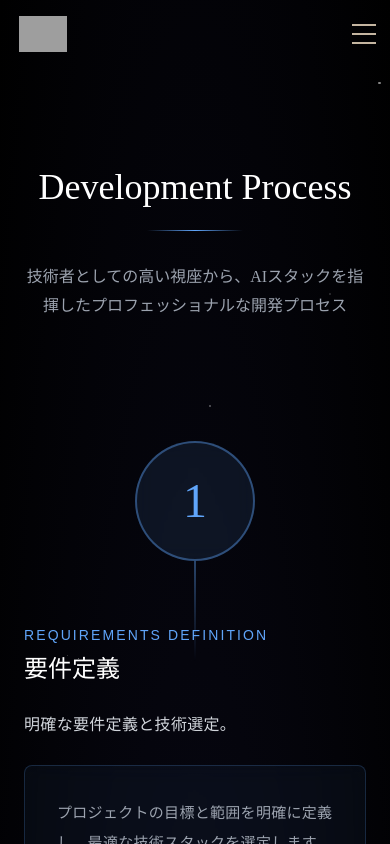
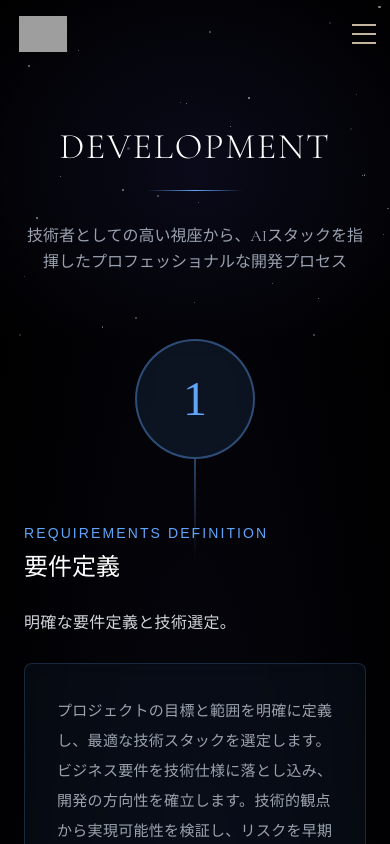
Before and after one commit to Dev-AK28/shape-d-hp, a Next.js app: page /process/development in a window 390 px wide. Shown: the top 844 px of the page. Built offline with nearby package versions, Linux system fonts and the light colour scheme; grey boxes are pictures that could not be loaded.

Commit message:
fix: address review feedback for PageHeader rollout (#98)
Apply PageHeader to process subpages, add testids for divider/email/star
background, and document contact title size unification intent in code paths.

```diff
--- a/components/ConsultingContent.tsx
+++ b/components/ConsultingContent.tsx
@@ -2,8 +2,7 @@
 
 import Image from 'next/image';
 import { motion, useReducedMotion } from 'framer-motion';
-import StarBackground from '@/components/StarBackground';
-import TextReveal from '@/components/scroll/TextReveal';
+import PageHeader from '@/components/ui/PageHeader';
 import { getScrollRevealProps } from '@/lib/scroll/reveal-props';
 import BrandLogo from '@/components/BrandLogo';
 import { OPTIMIZED_PUBLIC_IMAGES } from '@/lib/performance/image-assets';
@@ -42,23 +41,23 @@ export default function ConsultingContent() {
 
 
   return (
-    <section style={{ position: 'relative', padding: '160px 24px', background: 'radial-gradient(ellipse at center, #0a0a1a 0%, #000000 100%)' }}>
-      <StarBackground config={{ count: 100 }} />
+    <>
+      <PageHeader
+        title="CONSULTING"
+        subtitle="自己表現力を習得し、自己一致した生き方を実現する"
+        starBackground
+        dividerColor="#a78bfa"
+        className="pb-16"
+      />
 
-      <div style={{ maxWidth: '1200px', margin: '0 auto', position: 'relative', zIndex: 10 }}>
-        <motion.div
-          {...getScrollRevealProps(reduceMotion)}
-          style={{ textAlign: 'center', marginBottom: '120px' }}
-        >
-          <h2 style={{ fontSize: 'clamp(36px, 5vw, 48px)', fontWeight: 300, color: 'white', marginBottom: '16px', fontFamily: 'serif' }}>
-            <TextReveal as="span" text="Consulting Process" />
-          </h2>
-          <div style={{ width: '96px', height: '1px', background: 'linear-gradient(to right, transparent, #a78bfa, transparent)', margin: '0 auto' }}></div>
-          <p style={{ color: '#9ca3af', marginTop: '32px', maxWidth: '48rem', margin: '32px auto 0', lineHeight: 1.8, fontSize: '16px', fontFamily: 'serif' }}>
-            自己表現力を習得し、自己一致した生き方を実現する
-          </p>
-        </motion.div>
-
+      <section
+        style={{
+          position: 'relative',
+          padding: '0 24px 160px',
+          background: 'radial-gradient(ellipse at center, #0a0a1a 0%, #000000 100%)',
+        }}
+      >
+        <div style={{ maxWidth: '1200px', margin: '0 auto', position: 'relative', zIndex: 10 }}>
         {/* Introduction */}
         <motion.div
           {...getScrollRevealProps(reduceMotion)}
@@ -220,7 +219,8 @@ export default function ConsultingContent() {
             『自分の言葉』を取り戻す対話を始める（初回無料）
           </motion.a>
         </motion.div>
-      </div>
-    </section>
+        </div>
+      </section>
+    </>
   );
 }
--- a/components/DevelopmentContent.tsx
+++ b/components/DevelopmentContent.tsx
@@ -1,8 +1,7 @@
 'use client';
 
 import { motion, useReducedMotion } from 'framer-motion';
-import StarBackground from '@/components/StarBackground';
-import TextReveal from '@/components/scroll/TextReveal';
+import PageHeader from '@/components/ui/PageHeader';
 import { getScrollRevealProps } from '@/lib/scroll/reveal-props';
 import BrandLogo from '@/components/BrandLogo';
 
@@ -48,24 +47,24 @@ export default function DevelopmentContent() {
   ];
 
   return (
-    <section style={{ position: 'relative', padding: '160px 24px', background: 'radial-gradient(ellipse at center, #0a0a1a 0%, #000000 100%)' }}>
-      <StarBackground config={{ count: 100 }} />
+    <>
+      <PageHeader
+        title="DEVELOPMENT"
+        subtitle="技術者としての高い視座から、AIスタックを指揮したプロフェッショナルな開発プロセス"
+        starBackground
+        dividerColor="#60a5fa"
+        className="pb-16"
+      />
 
-      <div style={{ maxWidth: '1200px', margin: '0 auto', position: 'relative', zIndex: 10 }}>
-        <motion.div
-          {...getScrollRevealProps(reduceMotion)}
-          style={{ textAlign: 'center', marginBottom: '120px' }}
-        >
-          <h2 style={{ fontSize: 'clamp(36px, 5vw, 48px)', fontWeight: 300, color: 'white', marginBottom: '16px', fontFamily: 'serif' }}>
-            <TextReveal as="span" text="Development Process" />
-          </h2>
-          <div style={{ width: '96px', height: '1px', background: 'linear-gradient(to right, transparent, #60a5fa, transparent)', margin: '0 auto' }}></div>
-          <p style={{ color: '#9ca3af', marginTop: '32px', maxWidth: '48rem', margin: '32px auto 0', lineHeight: 1.8, fontSize: '16px', fontFamily: 'serif' }}>
-            技術者としての高い視座から、AIスタックを指揮したプロフェッショナルな開発プロセス
-          </p>
-        </motion.div>
-
-        <div style={{ marginBottom: '120px' }}>
+      <section
+        style={{
+          position: 'relative',
+          padding: '0 24px 160px',
+          background: 'radial-gradient(ellipse at center, #0a0a1a 0%, #000000 100%)',
+        }}
+      >
+        <div style={{ maxWidth: '1200px', margin: '0 auto', position: 'relative', zIndex: 10 }}>
+          <div style={{ marginBottom: '120px' }}>
           {steps.map((step, index) => (
             <motion.div
               key={step.id}
@@ -176,7 +175,8 @@ export default function DevelopmentContent() {
             爆速でプロトタイプを試す（初回相談）
           </motion.a>
         </motion.div>
-      </div>
-    </section>
+        </div>
+      </section>
+    </>
   );
 }
--- a/components/StarBackground.tsx
+++ b/components/StarBackground.tsx
@@ -104,7 +104,11 @@ export default function StarBackground({ config }: { config?: StarConfig }) {
   const applyGlow = showEffects && shouldAnimateStars(profile);
 
   return (
-    <div ref={containerRef} className="pointer-events-none absolute inset-0 overflow-hidden">
+    <div
+      ref={containerRef}
+      data-testid="star-background"
+      className="pointer-events-none absolute inset-0 overflow-hidden"
+    >
       {stars.map((star) => (
         <div
           key={star.id}
--- a/components/ui/PageHeader.tsx
+++ b/components/ui/PageHeader.tsx
@@ -55,6 +55,7 @@ export default function PageHeader({
         {showDivider ? (
           <div
             aria-hidden="true"
+            data-testid="page-header-divider"
             className="mx-auto h-px w-24"
             style={{
               background: `linear-gradient(to right, transparent, ${dividerColor}, transparent)`,
@@ -71,7 +72,14 @@ export default function PageHeader({
           </p>
         ) : null}
 
-        {email ? <p className="mt-2 font-serif text-sm text-gray-500">{email}</p> : null}
+        {email ? (
+          <p
+            data-testid="page-header-email"
+            className="mt-2 font-serif text-sm text-gray-500"
+          >
+            {email}
+          </p>
+        ) : null}
       </ScrollReveal>
 
       {children ? <div className="relative z-10 w-full">{children}</div> : null}
```
